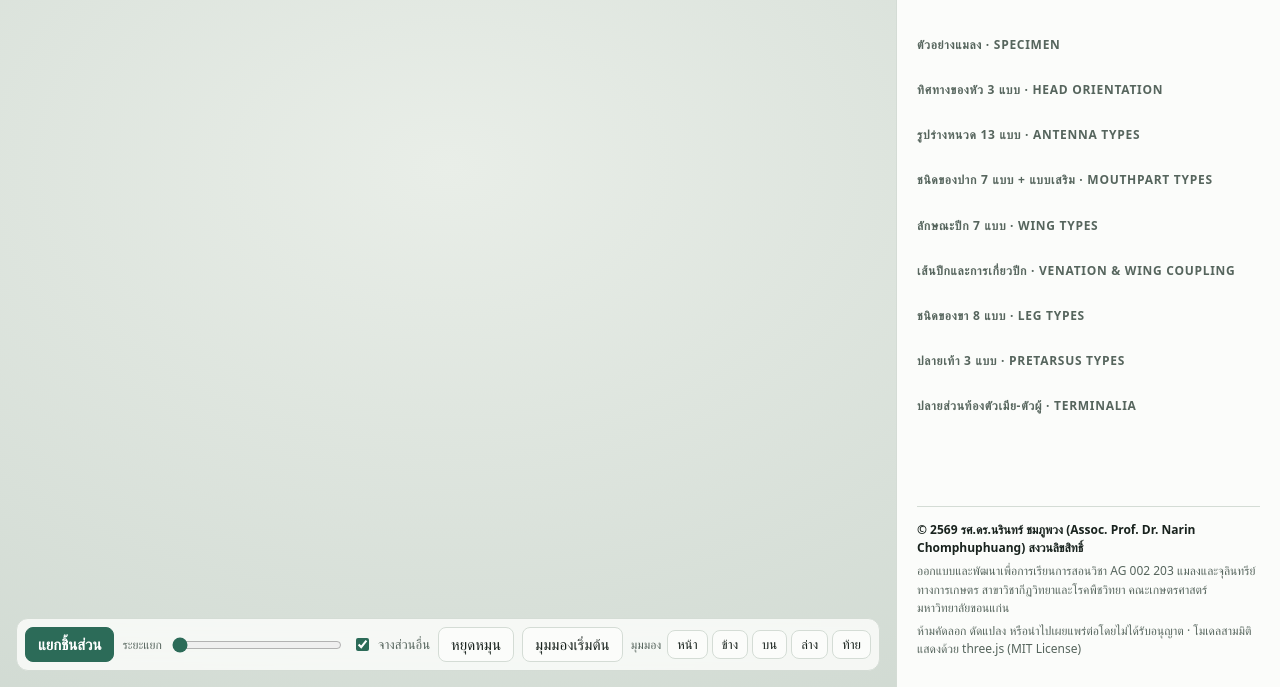
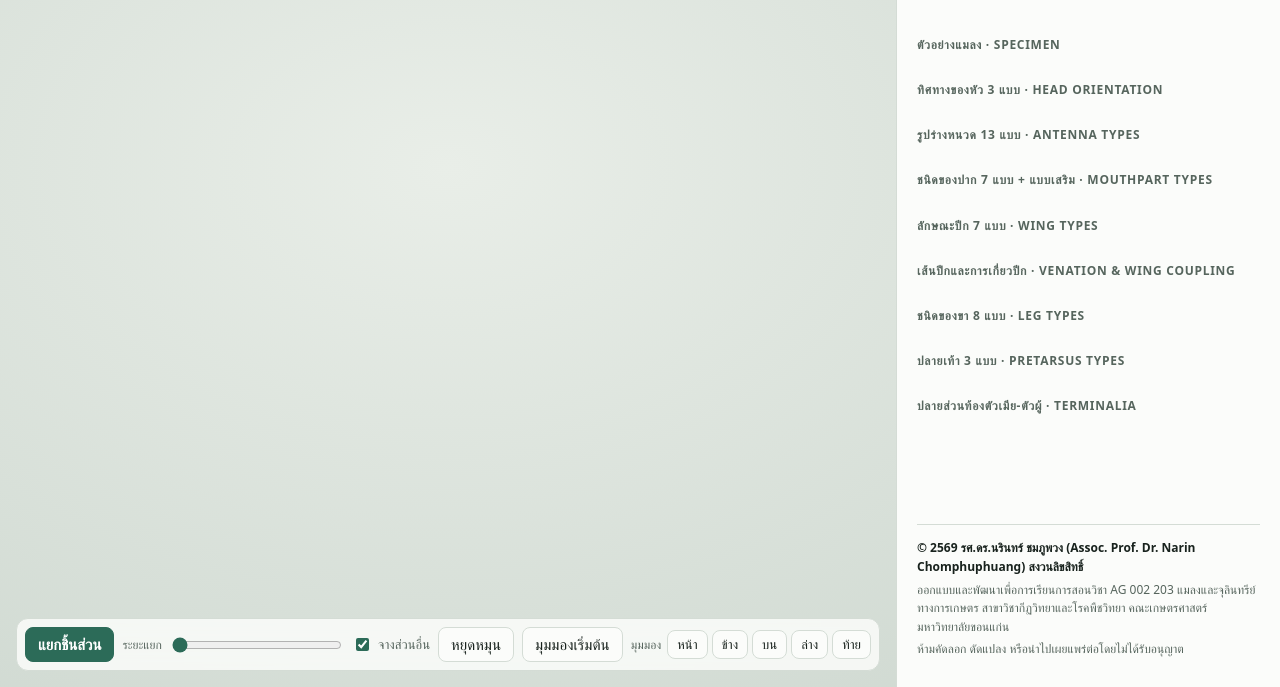
Before and after one commit to narinbio-cloud/insect-morphology, a plain HTML site: page index.html in a window 1280 px wide. Shown: the part 113-800 px from the top of the page. Drawn offline with nearby package versions, Linux system fonts and the light colour scheme; a web font is replaced by a local one.

Commit message:
Drop three.js credit line from footer (license stays in the CDN file)
Co-Authored-By: Claude Opus 5.5 <noreply@anthropic.com>

```diff
--- a/index.html
+++ b/index.html
@@ -384,7 +384,7 @@ button,input,select{font:inherit;color:inherit}
     <footer class="credit">
       <p><b>© 2569 รศ.ดร.นรินทร์ ชมภูพวง (Assoc. Prof. Dr. Narin Chomphuphuang) สงวนลิขสิทธิ์</b></p>
       <p>ออกแบบและพัฒนาเพื่อการเรียนการสอนวิชา AG 002 203 แมลงและจุลินทรีย์ทางการเกษตร สาขาวิชากีฏวิทยาและโรคพืชวิทยา คณะเกษตรศาสตร์ มหาวิทยาลัยขอนแก่น</p>
-      <p>ห้ามคัดลอก ดัดแปลง หรือนำไปเผยแพร่ต่อโดยไม่ได้รับอนุญาต · โมเดลสามมิติแสดงด้วย three.js (MIT License)</p>
+      <p>ห้ามคัดลอก ดัดแปลง หรือนำไปเผยแพร่ต่อโดยไม่ได้รับอนุญาต</p>
     </footer>
   </aside>
 </div>
```
